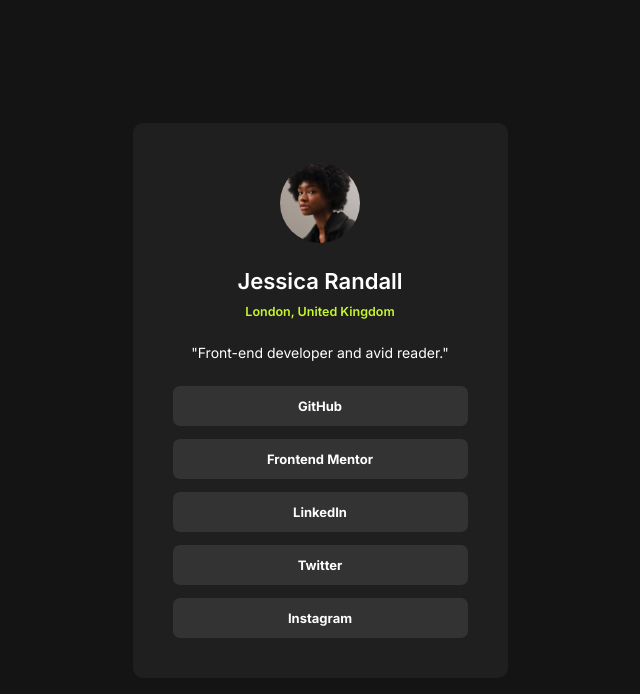
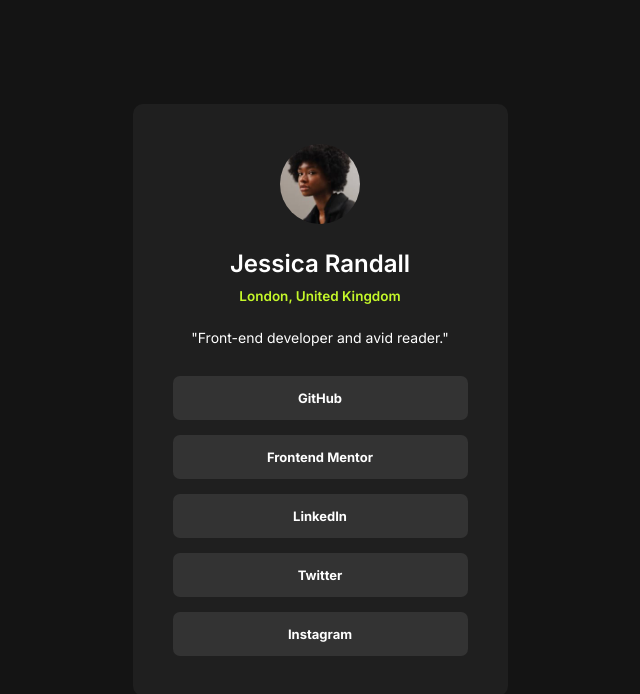
Before and after one commit to elyjuh/social-links-profile, a plain HTML site: page index.html in a window 1280 px wide. Shown: the whole page, without its empty margins (320-960 px from the left). Drawn offline with Linux system fonts and the light colour scheme.

Commit message:
Removed unseen h1 + changed styles

```diff
--- a/index.html
+++ b/index.html
@@ -14,7 +14,6 @@
                 <h1>Jessica Randall</h1>
                 <h2>London, United Kingdom</h2>
                 <p>"Front-end developer and avid reader."</p>
-                <h1></h1>
             </div>
 
             <div class="buttons">
--- a/style.css
+++ b/style.css
@@ -15,8 +15,8 @@
     --brand-green: hsl(75, 94%, 57%);
     --white: hsl(0, 0%, 100%);
     --p-size: 14px;
-    --h1-size:  22px;
-    --h2-size:  12.5px;
+    --h1-size:  24px;
+    --h2-size:  13.5px;
     --plain-text: 400;
     --bold-weight: 600;
     --bolder-weight: 700;
@@ -75,12 +75,13 @@ main {
     color: var(--white);
     font-size: var(--p-size);
     margin-top: 25px;
+    margin-bottom: 30px;
 }
 
 .buttons {
     display: flex;
     flex-direction: column;
-    gap: 13px;
+    gap: 15px;
 }
 
 button {
@@ -88,7 +89,7 @@ button {
     color: var(--white);
     border: none;
     border-radius: 7px;
-    padding: 12px 0;
+    padding: 14px 0;
     font-weight: var(--bolder-weight);
     font-size: 13px;
     cursor: pointer;
```
